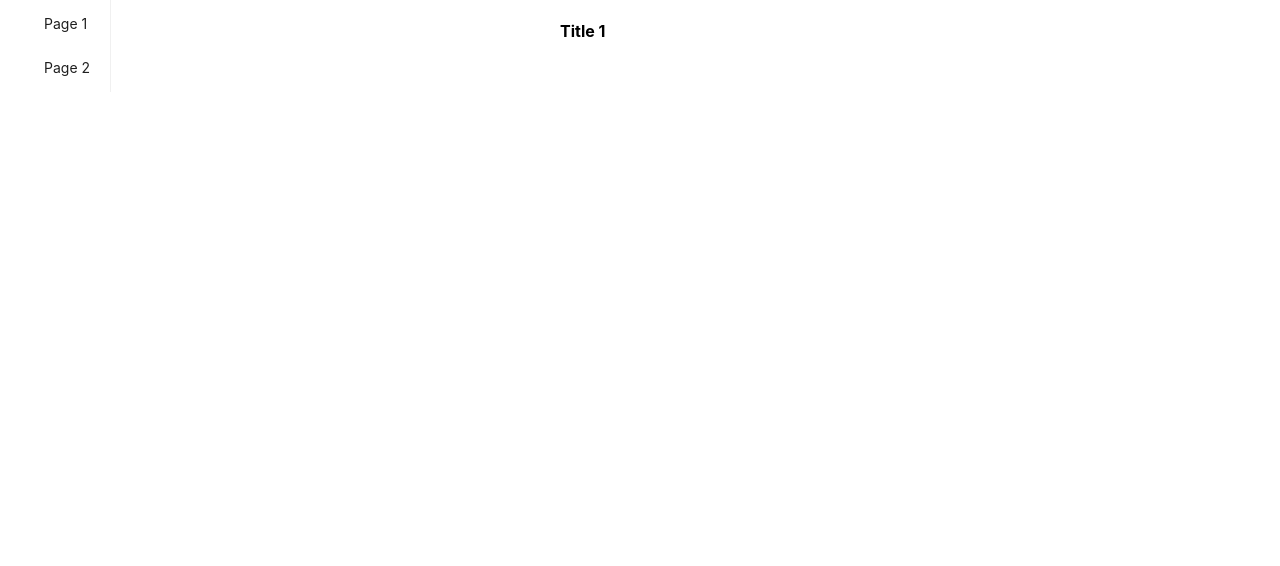
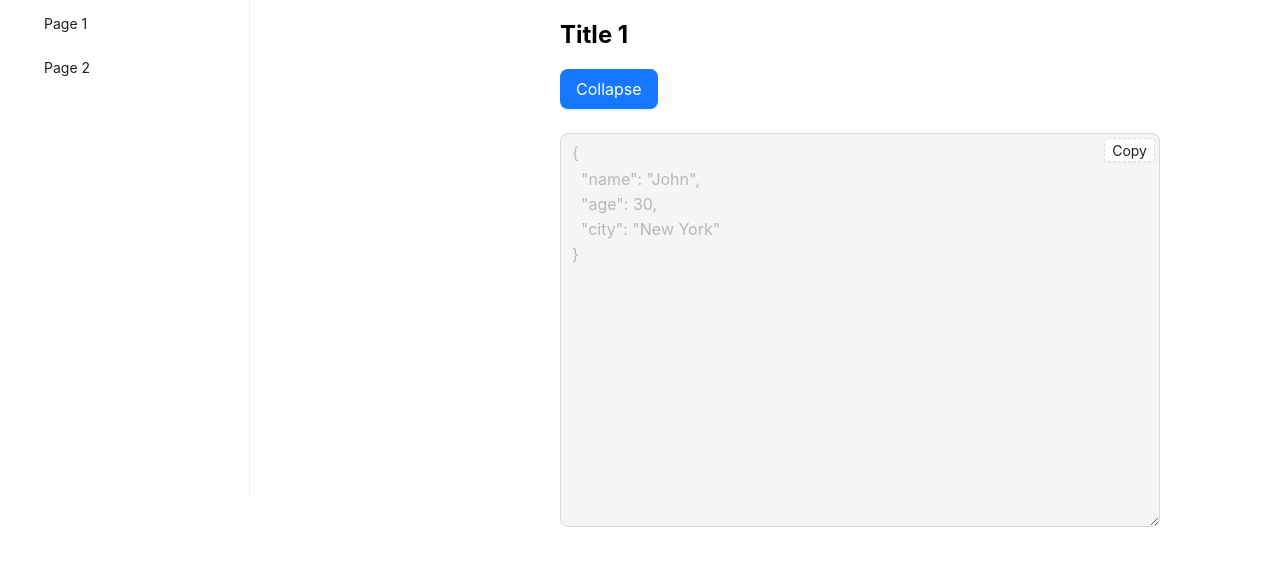
Before and after one commit to francisheshi/-, a React (Create React App) app: page /pages/page-1 in a window 1280 px wide. Shown: the top 566 px of the page. Built offline with nearby package versions, Linux system fonts and the light colour scheme.

Commit message:
Adding textarea with copy button.

```diff
--- a/src/views/menu/menu.css
+++ b/src/views/menu/menu.css
@@ -4,3 +4,7 @@
     position: relative;
     width: 35em;
 }
+
+.menu-sidebar {
+    width: 250px;
+}
--- /dev/null
+++ b/src/views/pages/pages-style.css
@@ -0,0 +1,32 @@
+.collapse-content {
+    padding: 50px;
+}
+
+.textarea-form {
+    position: relative;
+    top: 45%;
+    left: 50%;
+    transform: translate(-50%, -50%);
+}
+
+.textarea {
+    width: 600px;
+    margin-right: 10px;
+    margin-top: -5px;
+    box-sizing: border-box;
+}
+
+.copy-code {
+    position: absolute;
+    margin-right: 15px;
+    top: 0;
+    right: 0;
+}
+
+.para-collapse {
+    position: inherit;
+}
+
+p {
+    font-size: medium;
+}
--- a/src/views/pages/title-1.tsx
+++ b/src/views/pages/title-1.tsx
@@ -1,8 +1,51 @@
-import React from 'react';
+import React,
+    { useState } from 'react';
+import {
+    Form,
+    Button,
+    Input
+} from 'antd';
+
+import './pages-style.css';
+
+
+const { TextArea } = Input;
+const obj = JSON.parse('{"name":"John", "age":30, "city":"New York"}');
+const textareaValue = JSON.stringify(obj, undefined, 2);
 
 const Title1 = () => {
+    const [isExpanded, setIsExpanded] = useState(false);
+    const [isCopy, setIsCopy] = useState(false);
+
+    const collapse = () => {
+        setIsExpanded(!isExpanded)
+    }
+
+    const copyFile = async (e: any) => {
+        await navigator.clipboard.writeText(textareaValue);
+        setIsCopy(!isCopy);
+        e.preventDefault();
+    }
+
     return (
-        <h4>Title 1</h4>
+        <div>
+            <h2>Title 1</h2>
+
+            <Button className='collapse-code' onClick={collapse} type='primary' size='large'>Collapse</Button>
+                <br />
+            <Form className='textarea-form'>
+                <TextArea className='textarea' size='large' disabled={true} rows={15} value={textareaValue}>{textareaValue}</TextArea>
+                <Button
+                    className='copy-code'
+                    htmlType='submit'
+                    onClick={copyFile}
+                    type='dashed'
+                    size='small'
+                >
+                    Copy
+                </Button>
+            </Form>
+        </div>
     );
 }
 
--- a/src/views/pages/title-2.tsx
+++ b/src/views/pages/title-2.tsx
@@ -1,8 +1,51 @@
-import React from 'react';
+import React, { useState } from 'react';
+import {
+    Form,
+    Button,
+    Input
+} from 'antd';
+
+import './pages-style.css';
+
+
+const { TextArea } = Input;
+const obj = JSON.parse('{"name": "Franci", "age": 23, "city": "Tirana"}');
+const textareaValue = JSON.stringify(obj, undefined, 2);
 
 const Title2 = () => {
+    const [isExpanded, setIsExpanded] = useState(false);
+    const [isCopy, setIsCopy] = useState(false);
+
+    const collapse = () => {
+        setIsExpanded(!isExpanded)
+    }
+
+    const copyFile = async (e: any) => {
+        await navigator.clipboard.writeText(textareaValue);
+        setIsCopy(!isCopy);
+        e.preventDefault();
+    }
+
+
     return (
-        <h4>Title 2</h4>
+        <div>
+            <h2>Title 2</h2>
+
+            <Button className='collapse-code' onClick={collapse} type='primary' size='large'>Collapse</Button>
+                <br />
+            <Form className='textarea-form'>
+                <TextArea className='textarea' size='large' disabled={true} rows={15} value={textareaValue}>{textareaValue}</TextArea>
+                <Button
+                    className='copy-code'
+                    htmlType='submit'
+                    onClick={copyFile}
+                    type='dashed'
+                    size='small'
+                >
+                    Copy
+                </Button>
+            </Form>
+        </div>
     );
 }
 
```
